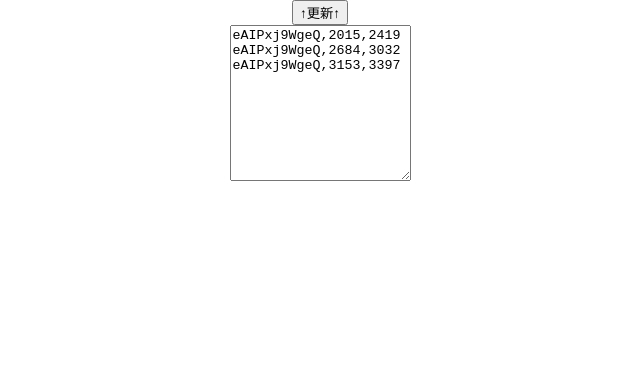
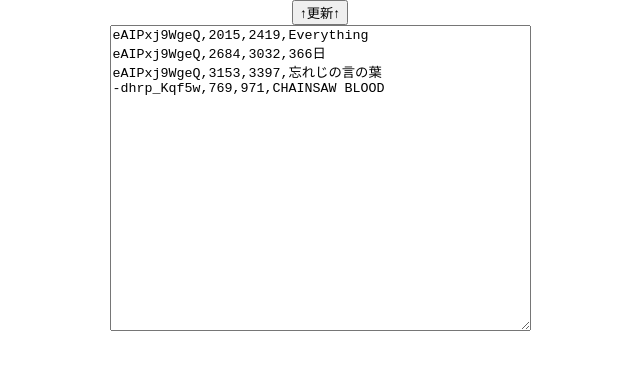
Before and after one commit to myokoym/my_youtube_playlist, a React (Create React App) app: page / in a window 1280 px wide. Shown: the top 370 px of the page, without its empty margins (320-960 px from the left). Built offline with nearby package versions, Linux system fonts and the light colour scheme.

Commit message:
update default list

```diff
--- a/src/App.tsx
+++ b/src/App.tsx
@@ -5,12 +5,16 @@ import TextList from "./components/text_list"
 
 function App() {
   let defaultText =
-    "eAIPxj9WgeQ,2015,2419\n" +
-    "eAIPxj9WgeQ,2684,3032\n" +
-    "eAIPxj9WgeQ,3153,3397"
+    "eAIPxj9WgeQ,2015,2419,Everything\n" +
+    "eAIPxj9WgeQ,2684,3032,366日\n" +
+    "eAIPxj9WgeQ,3153,3397,忘れじの言の葉\n" +
     //"eAIPxj9WgeQ,2015,2019\n" +
     //"eAIPxj9WgeQ,2684,2688\n" +
-    //"eAIPxj9WgeQ,3153,3157"
+    //"eAIPxj9WgeQ,3153,3157,忘れじの言の葉\n" +
+    //"gSAjCYAw4N4,561,,\n" +
+    //"gSAjCYAw4N4,1017,,\n" +
+    //"gSAjCYAw4N4,3611,,\n" +
+    "-dhrp_Kqf5w,769,971,CHAINSAW BLOOD\n"
     //"-6CMf_gufLI,454,600\n" +
     //"-6CMf_gufLI,2415,2670\n" +
   const [text, setText] = useState<string>(defaultText)
--- a/src/components/text_list.tsx
+++ b/src/components/text_list.tsx
@@ -14,8 +14,8 @@ const TextList: React.FC<Props> = ({ text, updateText }) => {
       <textarea
         value={text}
         onChange={handleChange}
-        rows={10}
-        cols={20}
+        rows={20}
+        cols={50}
       ></textarea>
     </div>
   );
```
